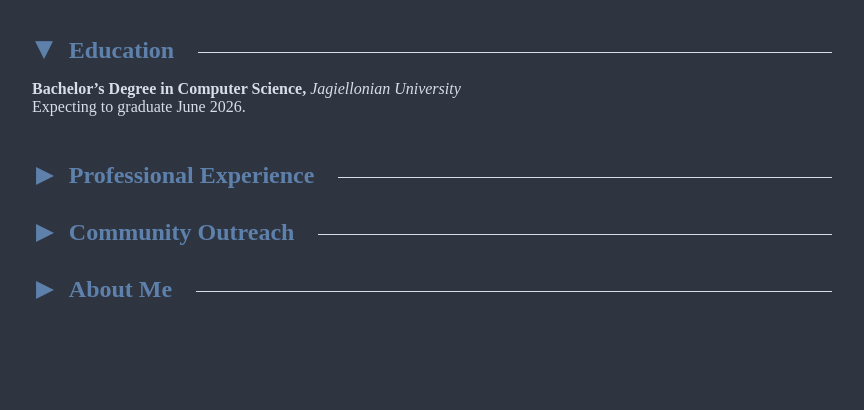
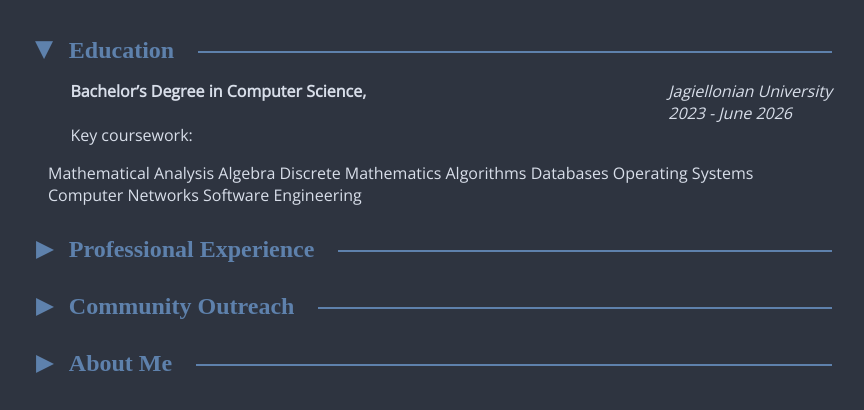
Before and after one commit to jnowak123/jnowak123.github.io, a plain HTML site: page index.html in a window 1280 px wide. Both pictures are taken after a click on the heading "Education". Shown: the part 204-614 px from the top of the page, without its empty margins (208-1072 px from the left). Drawn offline with nearby package versions, Linux system fonts and the light colour scheme.

Commit message:
Added fade to dropdown

```diff
--- a/index.html
+++ b/index.html
@@ -6,6 +6,7 @@
   <title>My Page</title>
   <link rel="stylesheet" href="style.css">
   <link rel="stylesheet" href="https://cdnjs.cloudflare.com/ajax/libs/font-awesome/6.5.1/css/all.min.css">
+  <link rel="stylesheet" href="https://fonts.googleapis.com/css?family=Open+Sans">
 </head>
 
 <body>
@@ -26,13 +27,28 @@
     </a>
   </section>
 
+
   <details>
     <summary class="accent">Education</summary>
     <p>
       <b>Bachelor’s Degree in Computer Science,</b>
-      <i>Jagiellonian University</i> <br>
-      Expecting to graduate June 2026.
+      <span class="right">
+        Jagiellonian University <br>
+        2023 - June 2026
+      </span><br><br>
+      Key coursework:
     </p>
+
+    <div class="coursework">
+      <span>Mathematical Analysis</span>
+      <span>Algebra</span>
+      <span>Discrete Mathematics</span>
+      <span>Algorithms</span>
+      <span>Databases</span>
+      <span>Operating Systems</span>
+      <span>Computer Networks</span>
+      <span>Software Engineering</span>
+    </div>
   </details>
 
   <details>
--- a/style.css
+++ b/style.css
@@ -63,34 +63,64 @@ details summary.accent {
   font-size: 1.5rem;
   cursor: pointer;
   width: 100%;
+  transition: color 0.3s ease;
 }
 
-/* Centered, square arrow - stays perfectly aligned while rotating */
+/* arrow */
 details summary.accent::before {
   content: "▶";
-  display: inline-flex;        /* makes it a flex box */
-  align-items: center;         /* vertically center glyph inside the box */
-  justify-content: center;     /* horizontally center glyph */
-  width: 1.15em;               /* square area sized relative to font */
+  display: inline-flex;
+  align-items: center;
+  justify-content: center;
+  width: 1.15em;
   height: 1.15em;
-  margin-right: 0;             /* gap handled by summary's gap */
-  transform-origin: 50% 50%;   /* rotate around center */
-  transition: transform .18s ease;
-  font-size: 0.9em;            /* slightly smaller than text so it looks balanced */
+  margin-right: 0;
+  transform-origin: 50% 50%;
+  transition: transform .18s ease, color 0.3s ease;
+  font-size: 0.9em;
   line-height: 1;
 }
 
-/* rotate when open (points down) */
 details[open] summary.accent::before {
   transform: rotate(90deg);
 }
 
-/* trailing line */
+/* horizontal line */
 details summary.accent::after {
   content: "";
   flex: 1;
-  height: 1px;
+  height: 2px;
   background-color: var(--text-color);
   margin-left: 0.75rem;
+  background: linear-gradient(to right, var(--accent-color) 0%, var(--accent-color) 100%);
+  background-size: 100% 100%;
+  background-repeat: no-repeat;
   transform: translateY(2px);
+  transition: background 0.5s ease;
 }
+
+details summary.accent:hover {
+  color: var(--second-accent-color);
+}
+
+details summary.accent:hover::after {
+  background: linear-gradient(to right, var(--second-accent-color) 0%, var(--second-accent-color) 30%, var(--accent-color) 100%);
+}
+
+details > *:not(summary) {
+  padding-left: 2.4rem;
+  font-family: 'Open Sans';
+  font-size: 1rem;
+}
+
+.right {
+  float: right;
+  font-style: italic;
+}
+
+
+.coursework {
+  display: inline-block;
+  padding-left: 1rem;
+  font-style: normal;
+}
```
